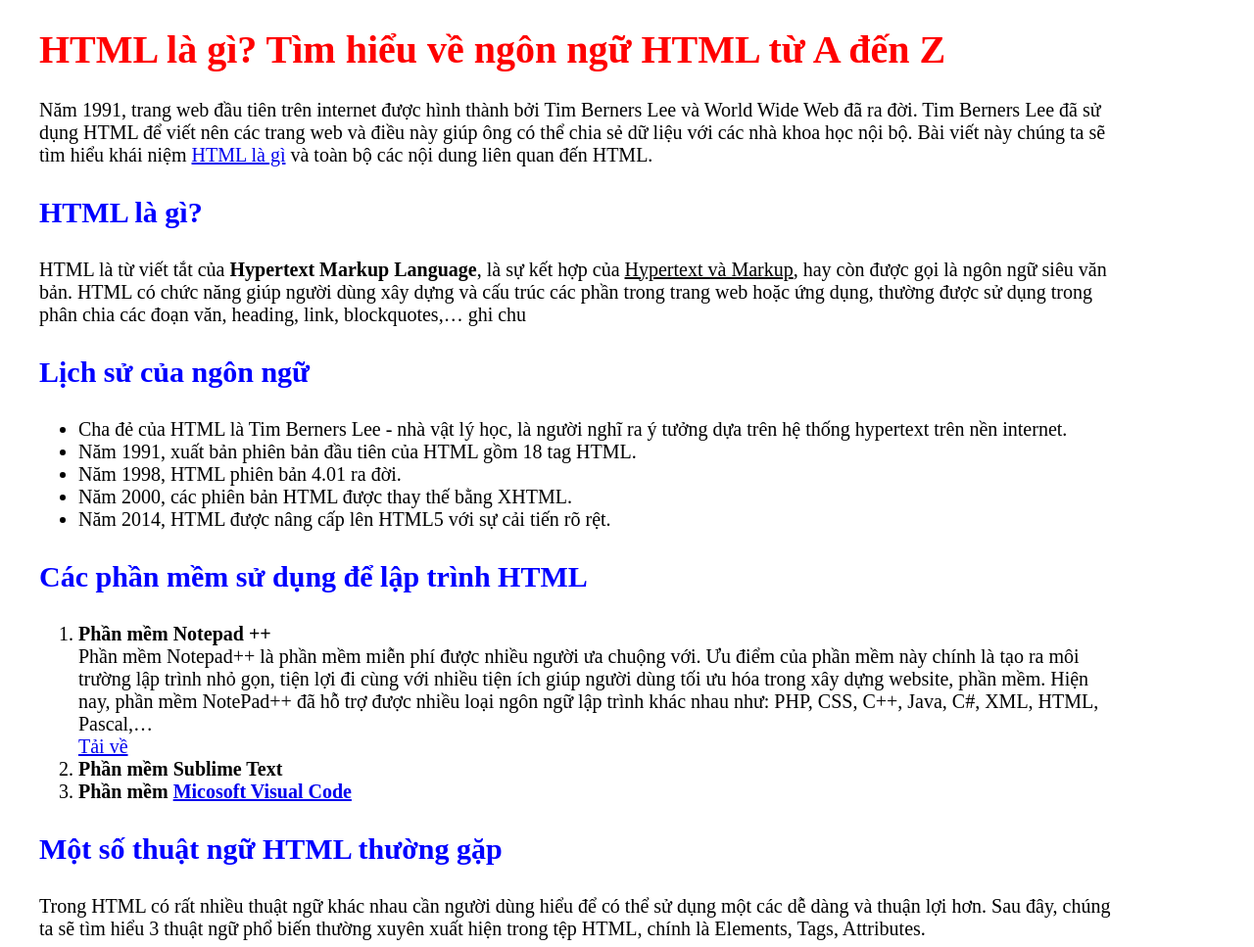
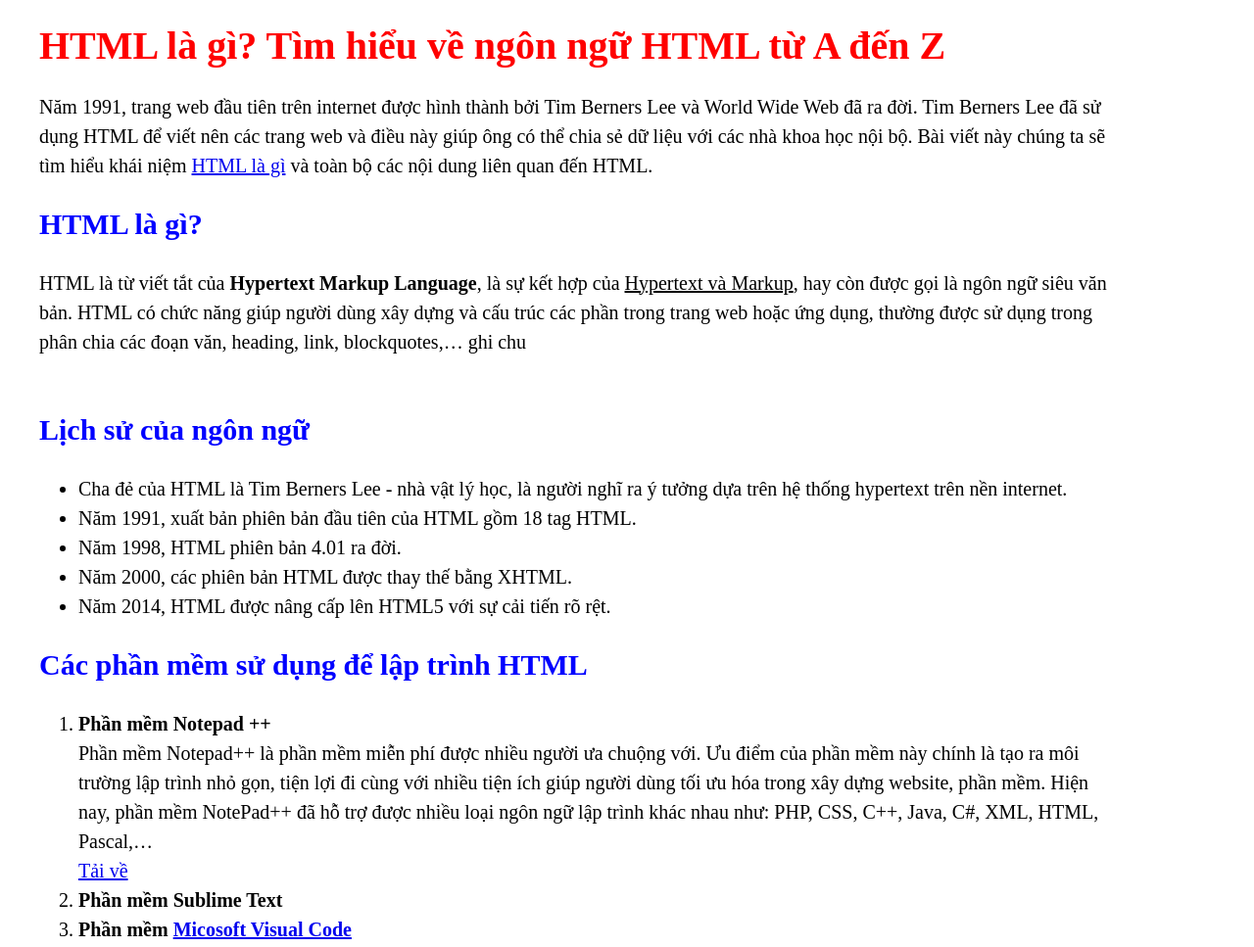
Before and after one commit to truonglekimngan90/lamlai1, a plain HTML site: page HOC o AFTECH SOFTECH/ngay 2 - ngay 21-06-2023/bai 2/bài2.html in a window 1280 px wide. Shown: the top 967 px of the page at 98% size. Drawn offline with Linux system fonts and the light colour scheme; files whose address does not match are found by name.

```diff
--- a/HOC o AFTECH SOFTECH/ngay 2 - ngay 21-06-2023/bai 1/bai 1a/chinhsuaHomework1a.css
+++ b/HOC o AFTECH SOFTECH/ngay 2 - ngay 21-06-2023/bai 1/bai 1a/chinhsuaHomework1a.css
@@ -16,3 +16,5 @@ h3{color:blue;
 #ảnh{width: 1400px;
      height: 800px;
     border-radius: 40px  40px   40px   40px;   }
+
+div{line-height: 1.5;}
--- a/HOC o AFTECH SOFTECH/ngay 2 - ngay 21-06-2023/bai 1/bai 1b/chỉnh sửa.css
+++ b/HOC o AFTECH SOFTECH/ngay 2 - ngay 21-06-2023/bai 1/bai 1b/chỉnh sửa.css
@@ -7,3 +7,5 @@ h1{font-size: 1.5rem;
 #main{margin: 20px  0   20px  0;
     padding:   0   40px  0    40px;
     width: 800px;}
+
+div{line-height: 1.5;}
--- a/HOC o AFTECH SOFTECH/ngay 2 - ngay 21-06-2023/bai 2/bài2.html
+++ b/HOC o AFTECH SOFTECH/ngay 2 - ngay 21-06-2023/bai 2/bài2.html
@@ -9,20 +9,24 @@
 </head>
 
 <body id="main">
+
+<div>
     <h1>HTML là gì? Tìm hiểu về ngôn ngữ HTML từ A đến Z</h1>
 
         Năm 1991, trang web đầu tiên trên internet được hình thành bởi Tim Berners Lee và World Wide Web đã ra đời. Tim Berners Lee đã sử dụng HTML để viết nên các trang web và điều này giúp ông có thể chia sẻ dữ liệu với các nhà khoa học nội bộ. Bài viết này chúng ta sẽ tìm hiểu khái niệm <a  target="_blank"  href="https://vi.wikipedia.org/wiki/HTML">HTML là gì</a> và toàn bộ các nội dung liên quan đến HTML.
 
+
     <h3>HTML là gì?</h3>
 
+    <div>
+        HTML là từ viết tắt của <b>Hypertext Markup Language</b>, là sự kết hợp của <u>Hypertext và Markup</u>, hay còn được gọi là ngôn ngữ siêu văn bản. HTML có chức năng giúp người dùng xây dựng và cấu trúc các phần trong trang web hoặc ứng dụng, thường được sử dụng trong phân chia các đoạn văn, heading, link, blockquotes,… ghi chu
+    </div>
 
-HTML là từ viết tắt của <b>Hypertext Markup Language</b>, là sự kết hợp của <u>Hypertext và Markup</u>, hay còn được gọi là ngôn ngữ siêu văn bản. HTML có chức năng giúp người dùng xây dựng và cấu trúc các phần trong trang web hoặc ứng dụng, thường được sử dụng trong phân chia các đoạn văn, heading, link, blockquotes,…
-
-ghi chu
 
     <img  id="ảnh"   src="D:\LẬP TRÌNH WEB\lam lai 1\HOC o AFTECH SOFTECH\ngay 2 - ngay 21-06-2023\bai 2\Exercise-2\img\html.png" alt="">
 
     <h3>Lịch sử của ngôn ngữ</h3>
+
             <ul>
                 <li>Cha đẻ của HTML là Tim Berners Lee - nhà vật lý học, là người nghĩ ra ý tưởng dựa trên hệ thống hypertext trên nền internet.</li>
                 <li>Năm 1991, xuất bản phiên bản đầu tiên của HTML gồm 18 tag HTML.</li>
@@ -31,8 +35,8 @@ ghi chu
                 <li>Năm 2014, HTML được nâng cấp lên HTML5 với sự cải tiến rõ rệt.</li>
             </ul>
 
+    <h3>Các phần mềm sử dụng để lập trình HTML</h3>
 
-<h3>Các phần mềm sử dụng để lập trình HTML</h3>
             <ol>
                 <li><b>Phần mềm Notepad ++</b></li>
                         Phần mềm Notepad++ là phần mềm miễn phí được nhiều người ưa chuộng với. Ưu điểm của phần mềm này chính là tạo ra môi trường lập trình nhỏ gọn, tiện lợi đi cùng với nhiều tiện ích giúp người dùng tối ưu hóa trong xây dựng website, phần mềm. Hiện nay, phần mềm NotePad++ đã hỗ trợ được nhiều loại ngôn ngữ lập trình khác nhau như: PHP, CSS, C++, Java, C#, XML, HTML, Pascal,…
@@ -46,6 +50,7 @@ Phần mềm Notepad++ là phần mềm miễn phí được nhiều người ư
             </ol>
 
     <h3>Một số thuật ngữ HTML thường gặp</h3>
+
             Trong HTML có rất nhiều thuật ngữ khác nhau cần người dùng hiểu để có thể sử dụng một các dễ dàng và thuận lợi hơn. Sau đây, chúng ta sẽ tìm hiểu 3 thuật ngữ phổ biến thường xuyên xuất hiện trong tệp HTML, chính là Elements, Tags, Attributes.
             <ul style="list-style-type: square;">
                 <li>Elements</li>
@@ -54,6 +59,7 @@ Trong HTML có rất nhiều thuật ngữ khác nhau cần người dùng hiể
             </ul>
 
     <h3>Mục tiêu khóa học</h3>
+
             <ol style type="a">
                 <li>Tạo web với HTML, HTML5</li>
                 <li>Trình diễn, tạo các hiệu ứng trên trang WEB với CSS2, CSS3</li>
@@ -68,14 +74,14 @@ Trong HTML có rất nhiều thuật ngữ khác nhau cần người dùng hiể
 
 
     <h3>Trung Tâm Đào Tạo Lập Trình Viên Softech Aptech</h3>
+
             <ul style="list-style-type: circle;">
                 <li>38 Yên Bái, Quận Hải Châu, Thành Phố Đà Nẵng (Tòa nhà VNPT)</li>
                 <li>Điện thoại: <a  target="_blank"  href="tel: 0236.3.779.779">0236.3.779.779</a></li>
                 <li>Email: <a  target="_blank"   href="https://mail.google.com/mail/u/0/#inbox">tuyensinh@softech.vn</a></li>
                 <li>Fax: a 0236.3.779.555</li>
             </ul>
-
-
+</div>
 
 
 
--- a/HOC o AFTECH SOFTECH/ngay 2 - ngay 21-06-2023/bai 2/chỉnh sửa.css
+++ b/HOC o AFTECH SOFTECH/ngay 2 - ngay 21-06-2023/bai 2/chỉnh sửa.css
@@ -1,11 +1,17 @@
 html{font-size: 20px;}
 
 h1{font-size: 2rem;
-    color: red;}
+    color: red;
+    line-height: 1;}
 
 h3{font-size: 1.5rem;
-    color:blue}
+    color:blue;
+    line-height: 1;}
 
 #main{margin: 20px   0   20px   0;
     padding:   0   40px   0     40px;
     width: 1100px;}
+
+#ảnh{padding: 20px  0  0  0;}
+
+div{line-height: 1.5;}
--- a/HOC o AFTECH SOFTECH/ngay 2 - ngay 21-06-2023/bai 3/bai 3a/chỉnh sửa.css
+++ b/HOC o AFTECH SOFTECH/ngay 2 - ngay 21-06-2023/bai 3/bai 3a/chỉnh sửa.css
@@ -15,3 +15,5 @@ h2{font-size: 1.5rem;}
 
 #ảnh{width: 1500px;
     height: 800px;}
+
+div{line-height: 1.5;}
```
Also changed, not shown: HOC o AFTECH SOFTECH/ngay 2 - ngay 21-06-2023/bai 1/bai 1a/homework 1a.html (+1 -1 lines), HOC o AFTECH SOFTECH/ngay 2 - ngay 21-06-2023/bai 1/bai 1b/bai 1b.html (+1 -1 lines), HOC o AFTECH SOFTECH/ngay 2 - ngay 21-06-2023/bai 3/bai 3a/bai 3a.html (+7 -1 lines). Lines whose indentation alone changed are shown as unchanged.
